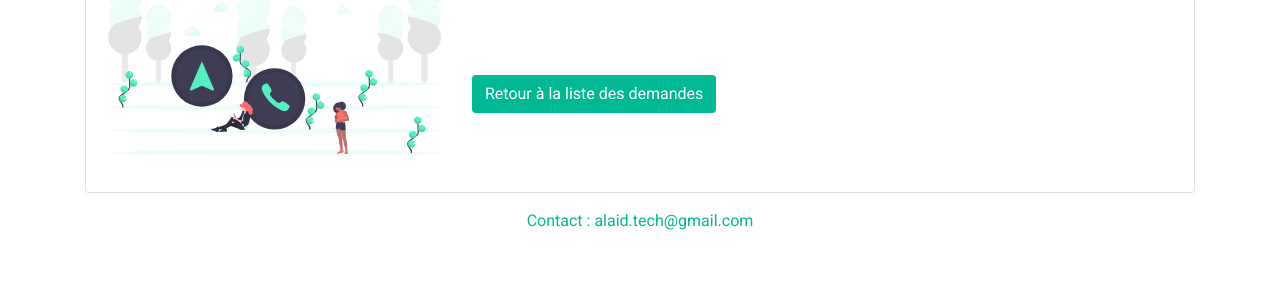
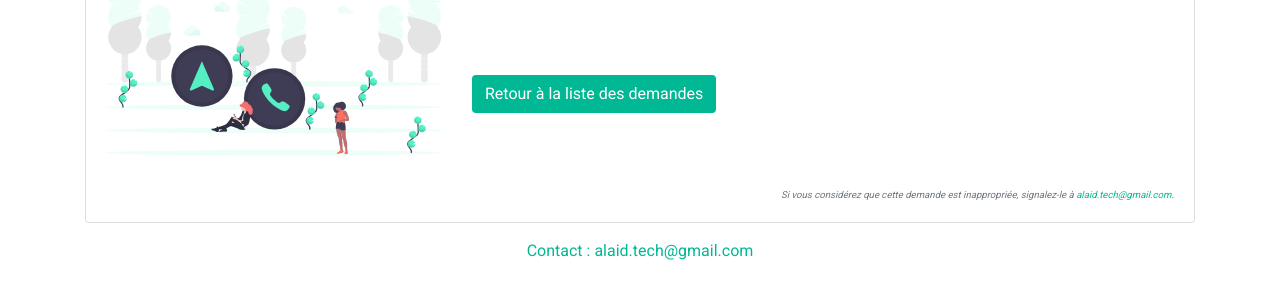
Before and after one commit to hackathoncovid19/aidonslesaidants, a Symfony app: template templates/ticket/view.html.twig in a window 1280 px wide. Shown: the part 432-731 px from the top of the page. Run offline with Twig, Linux system fonts and the light colour scheme; the template is opened without the code that fills it, so the values that code supplies are empty; some libraries are stand-ins or nearby versions.

Commit message:
Alerte sur demandes inappropriées

```diff
--- a/public/css/ticket/view.css
+++ b/public/css/ticket/view.css
@@ -47,3 +47,7 @@ label,
     margin-left: 1rem;
     margin-right: 1rem;
 }
+
+#inappropriate-alert {
+    font-size: .6rem;
+}
--- a/templates/ticket/view.html.twig
+++ b/templates/ticket/view.html.twig
@@ -39,6 +39,9 @@
                         </div>
                     </div>
                 </div>
+                <div class="text-right pt-3" id="inappropriate-alert">
+                    <em>Si vous considérez que cette demande est inappropriée, signalez-le à <a href="mailto:alaid.tech@gmail.com">alaid.tech@gmail.com</a>.</em>
+                </div>
             </div>
         </div>
     </div>
```
